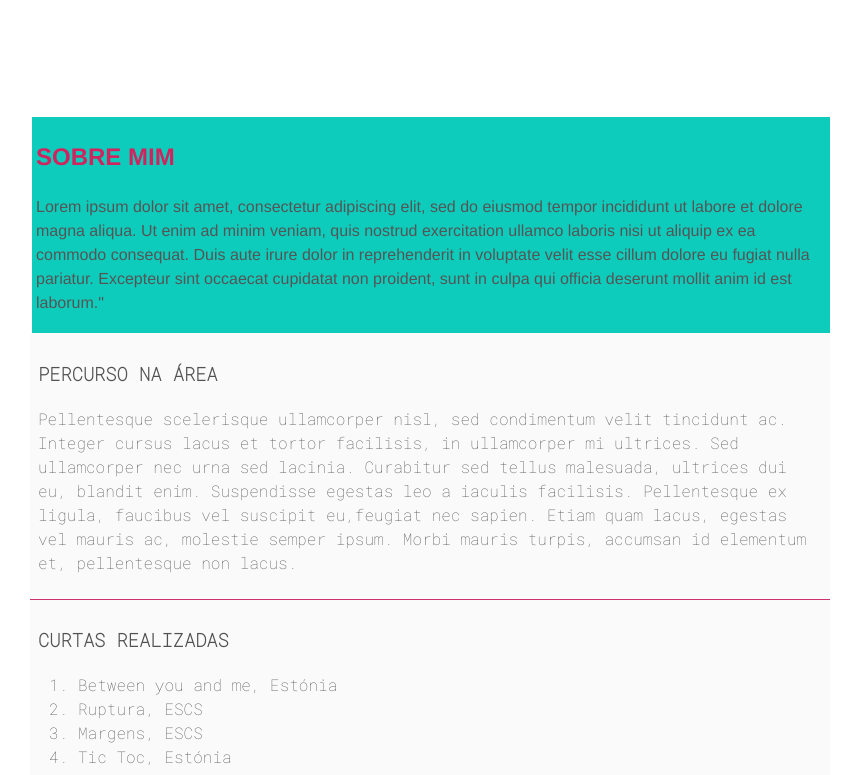
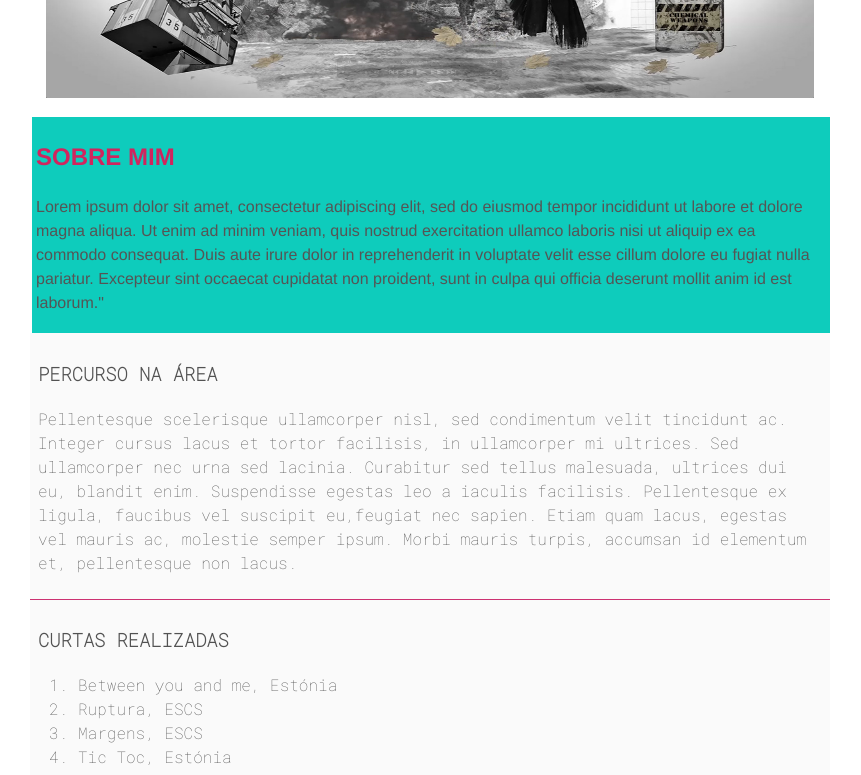
Before and after one commit to tanianicolaus/teste, a plain HTML site: page index.html in a window 1280 px wide. Shown: the part 231-1006 px from the top of the page, without its empty margins (210-1071 px from the left). Drawn offline with Linux system fonts and the light colour scheme.

Commit message:
Update mystyle.css

```diff
--- a/mystyle.css
+++ b/mystyle.css
@@ -47,7 +47,7 @@ header {
 }
 
 html {
-    background-image: url("images/after.jpg");
+    background-image: url("after.jpg");
     background-position: center top;
     background-repeat: no-repeat;
     background-size: 60% 20%;
```
